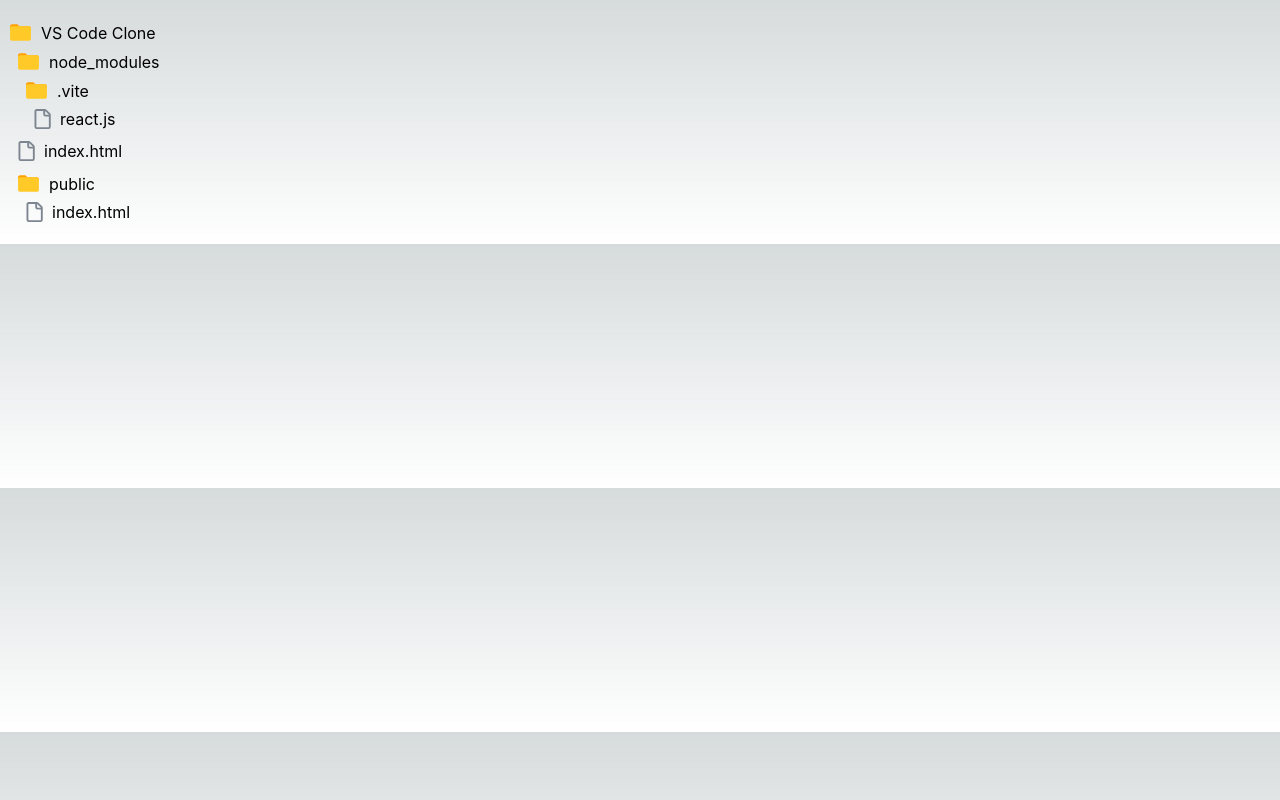
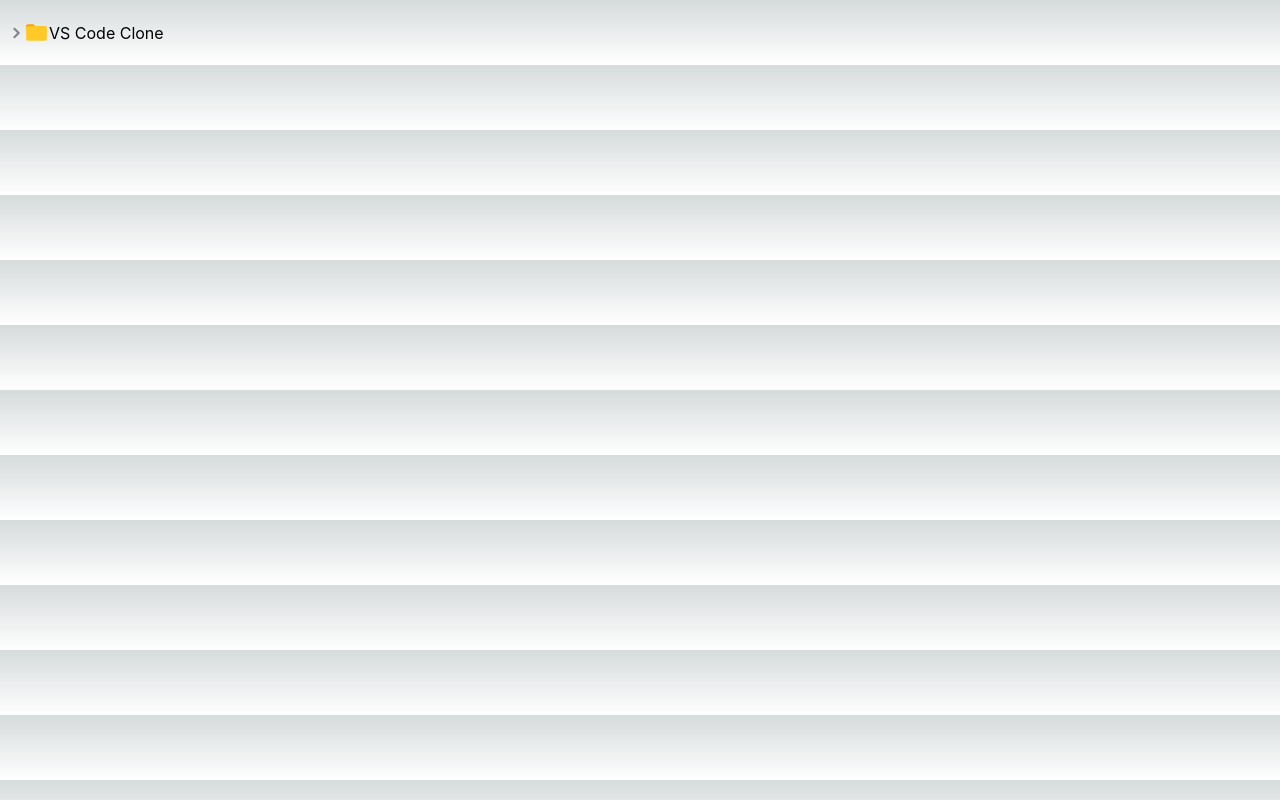
Before and after one commit to mmt20/vscode-clone-project, a React (Vite) app: page / in a window 1280 px wide. Built offline with nearby package versions, Linux system fonts and the light colour scheme.

Commit message:
feat: Implement folder open/close state in RecursiveComponent

```diff
--- a/src/components/RecursiveComponent.tsx
+++ b/src/components/RecursiveComponent.tsx
@@ -1,22 +1,39 @@
+import { useState } from "react";
 import { IFile } from "../interfaces";
 import FileIcon from "./SVG/File";
 import FolderIcon from "./SVG/Folder";
+import RightArrowIcon from "./SVG/Right";
+import BottomArrowIcon from "./SVG/Bottom";
 
 interface IProps {
   fileTree: IFile;
 }
 
-const RecursiveComponent = ({ fileTree }: IProps) => {
+const RecursiveComponent = ({
+  fileTree: { name, isFolder, children },
+}: IProps) => {
+  const [isOpen, setIsOpen] = useState<boolean>(false);
+  // ** Handlers
+  const Toggle = () => setIsOpen((prev) => !prev);
   return (
-    <div className="mb-2 ml-2 ">
+    <div className="mb-2 ml-2 cursor-pointer">
       <div className="flex items-center mb-1">
-        <span className="mr-2">
-          {fileTree.isFolder ? <FolderIcon /> : <FileIcon />}
-        </span>
-        <span>{fileTree.name}</span>
+        {isFolder ? (
+          <div className="flex items-center" onClick={Toggle}>
+            {isOpen ? <BottomArrowIcon /> : <RightArrowIcon />}
+            <FolderIcon />
+            <span>{name}</span>
+          </div>
+        ) : (
+          <div className="flex items-center mr-2">
+            <FileIcon />
+            <span className="ml-2">{name}</span>
+          </div>
+        )}
       </div>
-      {fileTree.children &&
-        fileTree.children.map((file, idx) => (
+      {isOpen &&
+        children &&
+        children.map((file, idx) => (
           <RecursiveComponent fileTree={file} key={idx} />
         ))}
     </div>
--- /dev/null
+++ b/src/components/SVG/Bottom.tsx
@@ -0,0 +1,17 @@
+function BottomArrowIcon() {
+  return (
+    <svg
+      aria-hidden="true"
+      focusable="false"
+      role="img"
+      viewBox="0 0 12 12"
+      width={16}
+      height={16}
+      fill="#7d8590"
+    >
+      <path d="M6 8.825c-.2 0-.4-.1-.5-.2l-3.3-3.3c-.3-.3-.3-.8 0-1.1.3-.3.8-.3 1.1 0l2.7 2.7 2.7-2.7c.3-.3.8-.3 1.1 0 .3.3.3.8 0 1.1l-3.2 3.2c-.2.2-.4.3-.6.3Z"></path>
+    </svg>
+  );
+}
+
+export default BottomArrowIcon;
--- /dev/null
+++ b/src/components/SVG/Right.tsx
@@ -0,0 +1,17 @@
+function RightArrowIcon() {
+  return (
+    <svg
+      aria-hidden="true"
+      focusable="false"
+      role="img"
+      viewBox="0 0 12 12"
+      width={16}
+      height={16}
+      fill="#7d8590"
+    >
+      <path d="M4.7 10c-.2 0-.4-.1-.5-.2-.3-.3-.3-.8 0-1.1L6.9 6 4.2 3.3c-.3-.3-.3-.8 0-1.1.3-.3.8-.3 1.1 0l3.3 3.2c.3.3.3.8 0 1.1L5.3 9.7c-.2.2-.4.3-.6.3Z"></path>
+    </svg>
+  );
+}
+
+export default RightArrowIcon;
```
